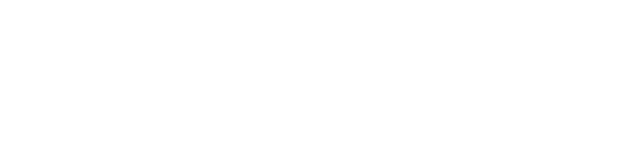
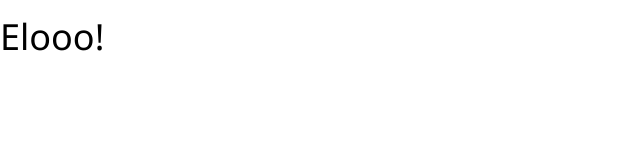
Before and after one commit to czarny8501/stronkaDoCwiczen, a plain HTML site: page index.html in a window 1280 px wide. Shown: the whole page, without its empty margins (0-640 px from the left). Drawn offline with nearby package versions, Linux system fonts and the light colour scheme.

Commit message:
dodanie nagłówka

```diff
--- a/index.html
+++ b/index.html
@@ -7,7 +7,6 @@
         <link rel="stylesheet" href="https://www.w3schools.com/w3css/4/w3.css">
     </head>
     <body>
-
-
+        <h1>Elooo!</h1>
     </body>
 </html>
```
